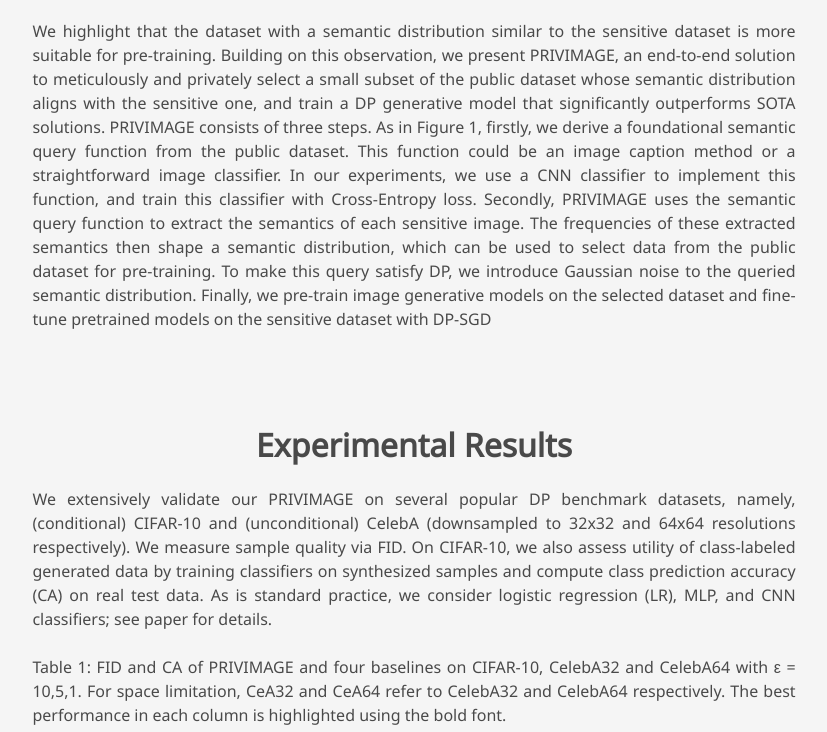
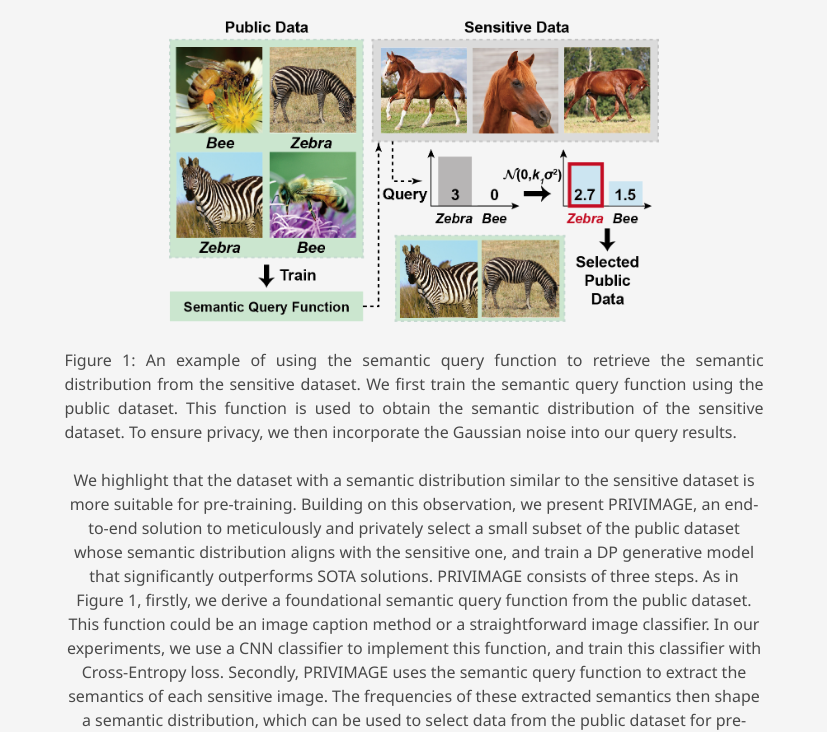
Before and after one commit to DP-Image-Syn/privimage, a plain HTML site: page index.html in a window 1280 px wide. Shown: the part 1804-2536 px from the top of the page, without its empty margins (226-1053 px from the left). Drawn offline with nearby package versions, Linux system fonts and the light colour scheme; some icons are missing; a web font is replaced by a local one.

Commit message:
Update index.html

```diff
--- a/index.html
+++ b/index.html
@@ -171,6 +171,15 @@
       <div class="column is-four-fifths">
         <h2 class="title is-3">PRIVIMAGE</h2>
         <div class="content has-text-justified">
+          <figure style="margin-top: 20px; margin-bottom: 20px;">
+            <center>
+            <img width="70%" src="static/images/sdq.png" style="margin-bottom: 20px;">
+        </center>
+          <div class="content has-text-justified">
+            <p class="caption">
+                Figure 1: An example of using the semantic query function to retrieve the semantic distribution from the sensitive dataset. We first train the semantic query function using the public dataset. This function is used to obtain the semantic distribution of the sensitive dataset. To ensure privacy, we then incorporate the Gaussian noise into our query results.
+            </p><p class="caption">
+          </div>
           <p>
             We highlight that the dataset with a semantic
             distribution similar to the sensitive dataset is more suitable for
```
